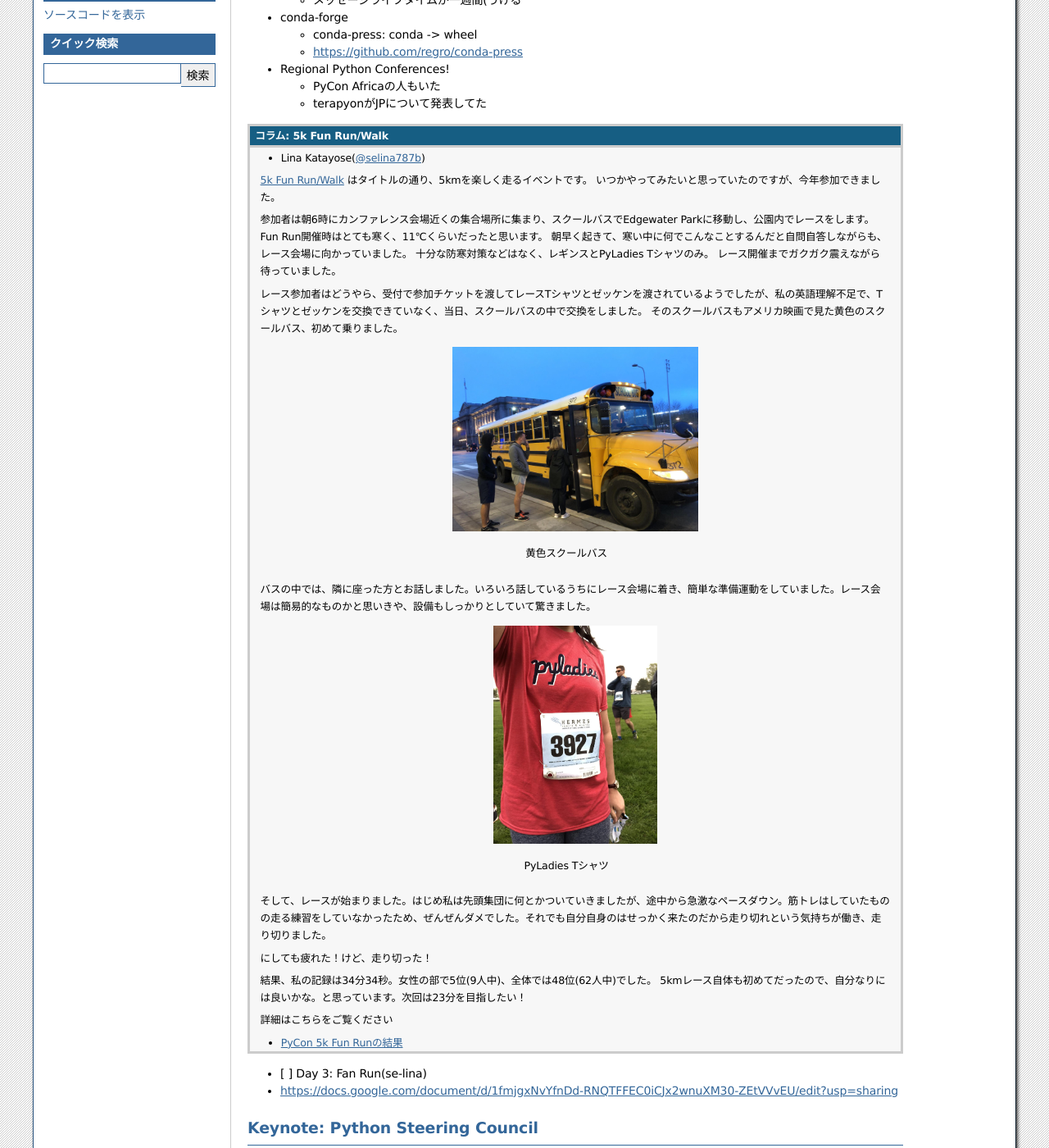
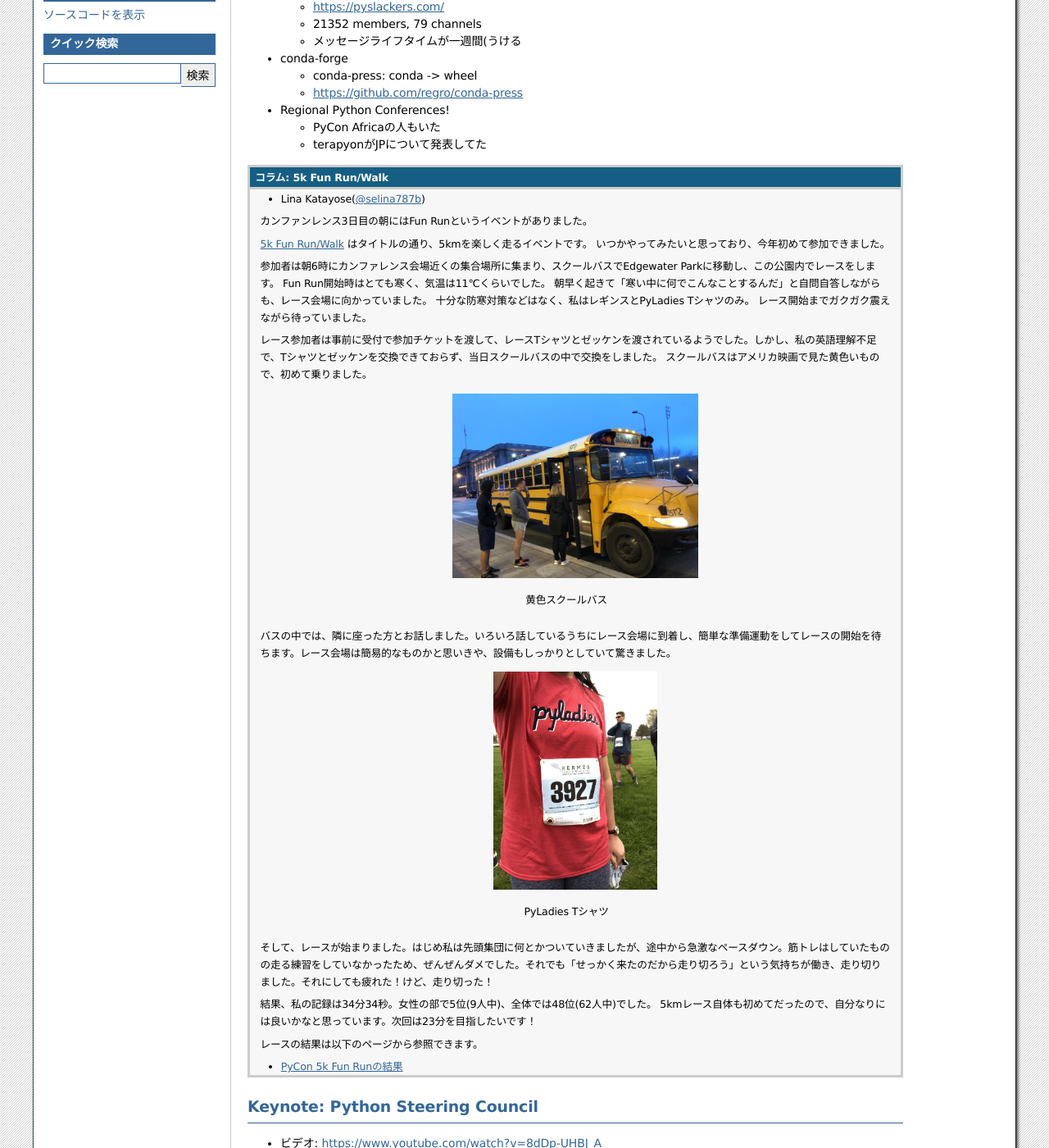
Before and after one commit to takanory/pycon2019report, a Sphinx documentation site: the page built from source/us3.rst, in a window 1280 px wide and 1400 px high, scrolled down 467 px. Shown: the whole window at 82% size. Built offline with Sphinx 7.4.7, drawn with Linux system fonts in a browser that asks for light colours; some of the changed text lies outside the part shown.

Commit message:
update us3

```diff
--- a/source/us3.rst
+++ b/source/us3.rst
@@ -2,7 +2,10 @@
  US PyCon 2019レポート: 第3回
 ==============================
 
-* 3回目の書き出し的なやつ。
+カンファレンス3日目と開発スプリントなど様子をお伝えします。
+3日目のPython Steering Councilによるキーノートや私が発表したポスターセッションなどについてレポートします。
+
+他にも、Fun Run、Job Fairなどにさまざまなトピックついてレポートします。
 
 ライトニングトーク
 ==================
@@ -40,45 +43,40 @@
 
    * Lina Katayose(`@selina787b <https://twitter.com/selina787b>`_)
 
+   カンファンレンス3日目の朝にはFun Runというイベントがありました。
+
    `5k Fun Run/Walk <https://us.pycon.org/2019/5k/>`_ はタイトルの通り、5kmを楽しく走るイベントです。
-   いつかやってみたいと思っていたのですが、今年参加できました。
+   いつかやってみたいと思っており、今年初めて参加できました。
 
-   参加者は朝6時にカンファレンス会場近くの集合場所に集まり、スクールバスでEdgewater Parkに移動し、公園内でレースをします。
-   Fun Run開催時はとても寒く、11℃くらいだったと思います。
-   朝早く起きて、寒い中に何でこんなことするんだと自問自答しながらも、レース会場に向かっていました。
-   十分な防寒対策などはなく、レギンスとPyLadies Tシャツのみ。
-   レース開催までガクガク震えながら待っていました。
+   参加者は朝6時にカンファレンス会場近くの集合場所に集まり、スクールバスでEdgewater Parkに移動し、この公園内でレースをします。
+   Fun Run開始時はとても寒く、気温は11℃くらいでした。
+   朝早く起きて「寒い中に何でこんなことするんだ」と自問自答しながらも、レース会場に向かっていました。
+   十分な防寒対策などはなく、私はレギンスとPyLadies Tシャツのみ。
+   レース開始までガクガク震えながら待っていました。
 
-   レース参加者はどうやら、受付で参加チケットを渡してレースTシャツとゼッケンを渡されているようでしたが、私の英語理解不足で、Tシャツとゼッケンを交換できていなく、当日、スクールバスの中で交換をしました。
-   そのスクールバスもアメリカ映画で見た黄色のスクールバス、初めて乗りました。
+   レース参加者は事前に受付で参加チケットを渡して、レースTシャツとゼッケンを渡されているようでした。しかし、私の英語理解不足で、Tシャツとゼッケンを交換できておらず、当日スクールバスの中で交換をしました。
+   スクールバスはアメリカ映画で見た黄色いもので、初めて乗りました。
 
    .. figure:: /images/us/schoolbus.jpg
       :width: 300
 
       黄色スクールバス
 
-   バスの中では、隣に座った方とお話しました。いろいろ話しているうちにレース会場に着き、簡単な準備運動をしていました。レース会場は簡易的なものかと思いきや、設備もしっかりとしていて驚きました。
+   バスの中では、隣に座った方とお話しました。いろいろ話しているうちにレース会場に到着し、簡単な準備運動をしてレースの開始を待ちます。レース会場は簡易的なものかと思いきや、設備もしっかりとしていて驚きました。
 
    .. figure:: /images/us/selina.jpg
       :width: 200
 
       PyLadies Tシャツ
 
-   そして、レースが始まりました。はじめ私は先頭集団に何とかついていきましたが、途中から急激なペースダウン。筋トレはしていたものの走る練習をしていなかったため、ぜんぜんダメでした。それでも自分自身のはせっかく来たのだから走り切れという気持ちが働き、走り切りました。
-
-   にしても疲れた！けど、走り切った！
+   そして、レースが始まりました。はじめ私は先頭集団に何とかついていきましたが、途中から急激なペースダウン。筋トレはしていたものの走る練習をしていなかったため、ぜんぜんダメでした。それでも「せっかく来たのだから走り切ろう」という気持ちが働き、走り切りました。それにしても疲れた！けど、走り切った！
 
    結果、私の記録は34分34秒。女性の部で5位(9人中)、全体では48位(62人中)でした。
-   5kmレース自体も初めてだったので、自分なりには良いかな。と思っています。次回は23分を目指したい！
+   5kmレース自体も初めてだったので、自分なりには良いかなと思っています。次回は23分を目指したいです！
 
-   詳細はこちらをご覧ください
+   レースの結果は以下のページから参照できます。
 
    * `PyCon 5k Fun Runの結果 <https://www.hermescleveland.com/roadracing/results/2019/PYCON.htm>`_
-
-
-* [ ] Day 3: Fan Run(se-lina)
-* https://docs.google.com/document/d/1fmjgxNvYfnDd-RNQTFFEC0iCJx2wnuXM30-ZEtVVvEU/edit?usp=sharing
-
 
 Keynote: Python Steering Council
 ================================
@@ -170,16 +168,19 @@
 
    * Masaki Kagesawa (影澤 正輝: `@Masakikage <https://twitter.com/Masakikage>`_)
 
-   僕にとって最大の収穫はJob Fairでした。普通アメリカで大学生が行くJob Fairは各企業にリクルーターが１〜２人来て、人気企業は話すだけで３０分待ちになるのが普通。
+   僕にとってPyConでの最大の収穫はJob Fairでした。普通アメリカ(筆者中: 影澤さんはニューヨーク大学の大学生)で大学生が行くJob Fairは各企業にリクルーターが1〜2人来て、人気企業は話すだけで30分待ちになるのが普通です。
 
-   PyConの参加者の多くは仕事探しをしているわけではないのでJob Fairは混んでなく、各ブースでエンジニアとリクルーターの両方からしっかりと話を聞けました。
+   PyConの参加者の多くは仕事探しをしているわけではないためJob Fairは混んでなく、各ブースでエンジニアとリクルーターの両方からしっかりと話を聞けました。
 
-   アメリカでの就職はオンラインでアプリケーション（日本のエントリーシートの様なもの）を提出するだけではなかなかインタビューすらしてもらえません。よっぽど優れてなければ人事は数秒目を通すだけで落とされます。PyConでは人事としっかり話して、名刺をゲットしたのでオンラインではなく直接メールして応募する予定です。１５社くらい連絡先を入手したので就活にはものすごく役にたちました。
+   アメリカでの就職はオンラインでアプリケーション(日本のエントリーシートの様なもの)を提出するだけでは、なかなかインタビュー(面談)すらしてもらえません。
+   よっぽど優れていなければ、人事に数秒目を通して落とされます。
+   PyConでは人事の方としっかり話して名刺をゲットしたので、オンラインではなく直接メールして応募する予定です。
+   15社くらい連絡先を入手したので就活にはものすごく役にたちました。
 
    .. figure:: /images/us/jobfair1.jpg
       :width: 300
 
-      Job Fair参加企業リスト
+      Job Fair参加企業のリスト
 
 
    .. figure:: /images/us/jobfair2.jpg
```
